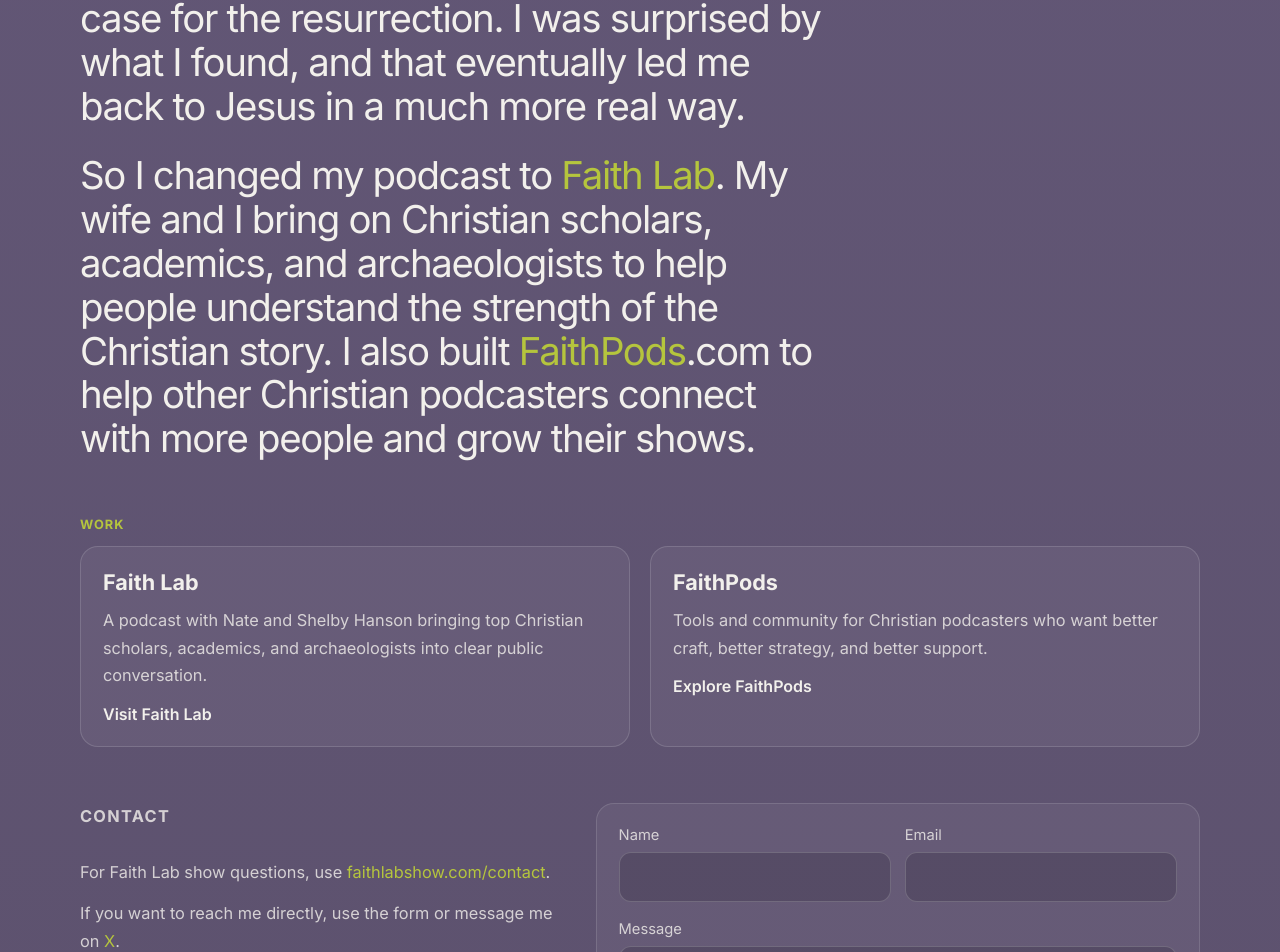
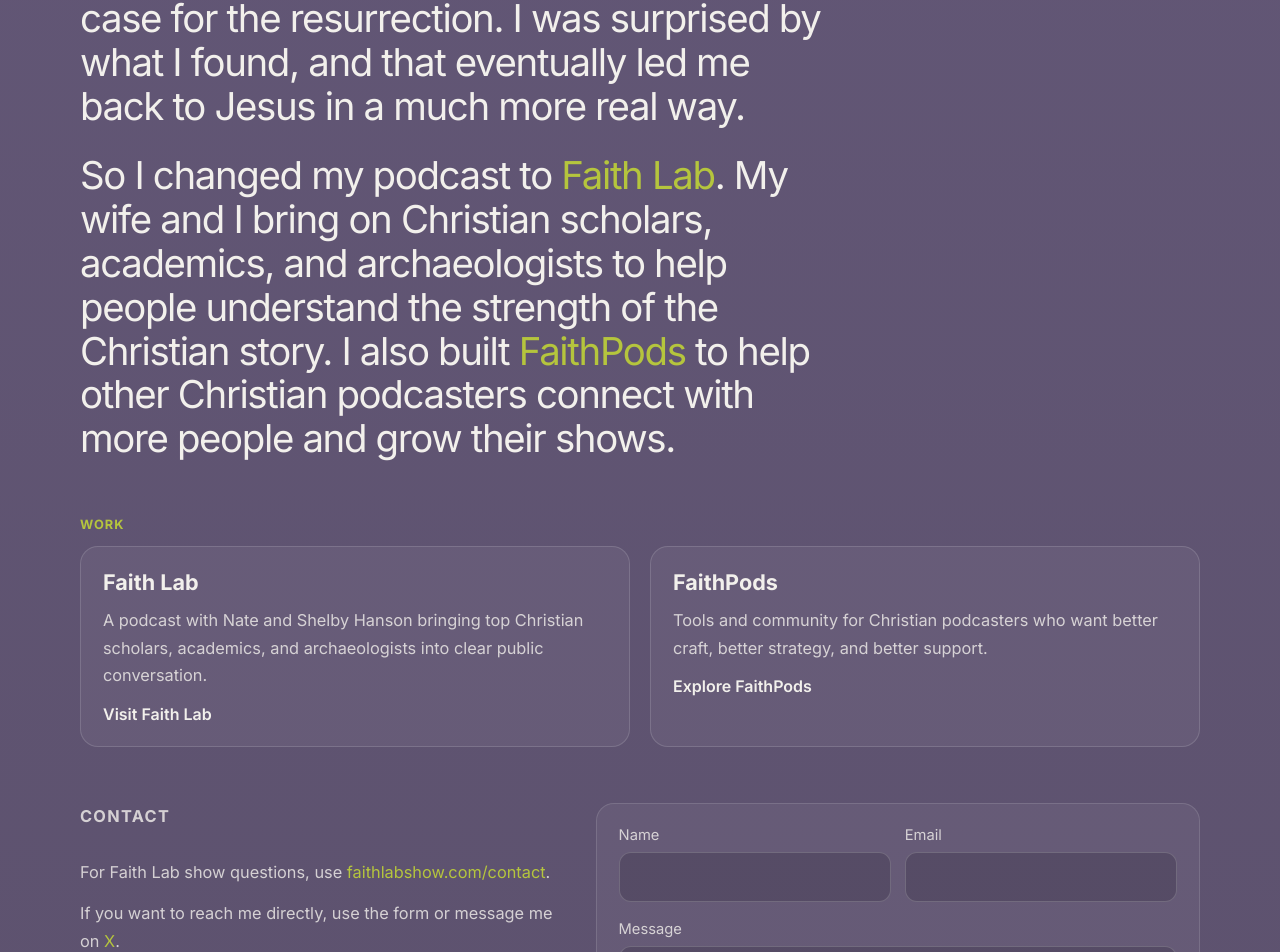
Before and after one commit to natemhanson/natemhanson.com, a Next.js app: page / in a window 1280 px wide. Shown: the part 942-1894 px from the top of the page. Built offline with nearby package versions, Linux system fonts and the light colour scheme; no server answers.

Commit message:
Remove .com from FaithPods mention

```diff
--- a/src/app/page.tsx
+++ b/src/app/page.tsx
@@ -26,9 +26,9 @@
     story. I also built{" "}
     <a href="https://faithpods.com" target="_blank" rel="noreferrer">
       FaithPods
-    </a>
-    .com to help other Christian podcasters connect with more people and grow
-    their shows.
+    </a>{" "}
+    to help other Christian podcasters connect with more people and grow their
+    shows.
   </>,
 ];
 
```
